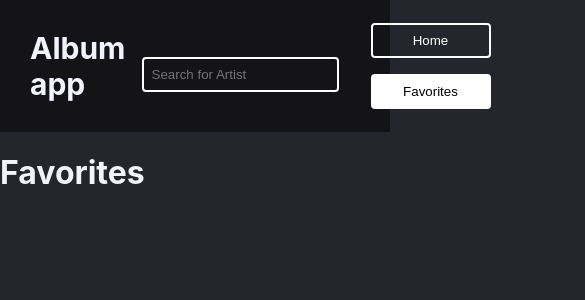
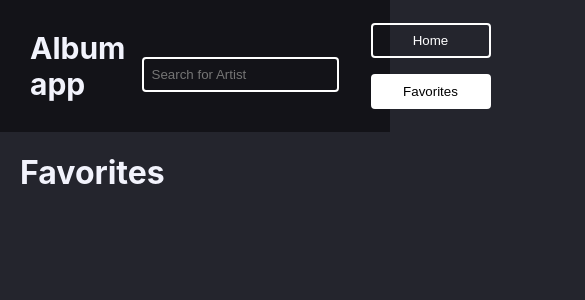
Before and after one commit to markjhvonk/react-test, a Next.js app: page /favorites in a window 390 px wide. Shown: the top 300 px of the page, 585 px wide, since content can reach past the window. Built offline with nearby package versions, Linux system fonts and the light colour scheme.

Commit message:
Responsiveness

```diff
--- a/components/layout/layout.module.css
+++ b/components/layout/layout.module.css
@@ -3,3 +3,10 @@
     display: block;
     margin: 0 auto;
 }
+
+@media only screen and (max-width: 1400px) {
+    .container {
+        width: 100%;
+        padding: 0 20px;
+    }
+}
```
Also changed, not shown: components/albumList/albumList.module.css (+16 -0 lines), pages/album/albumDetails.module.css (+6 -5 lines).
